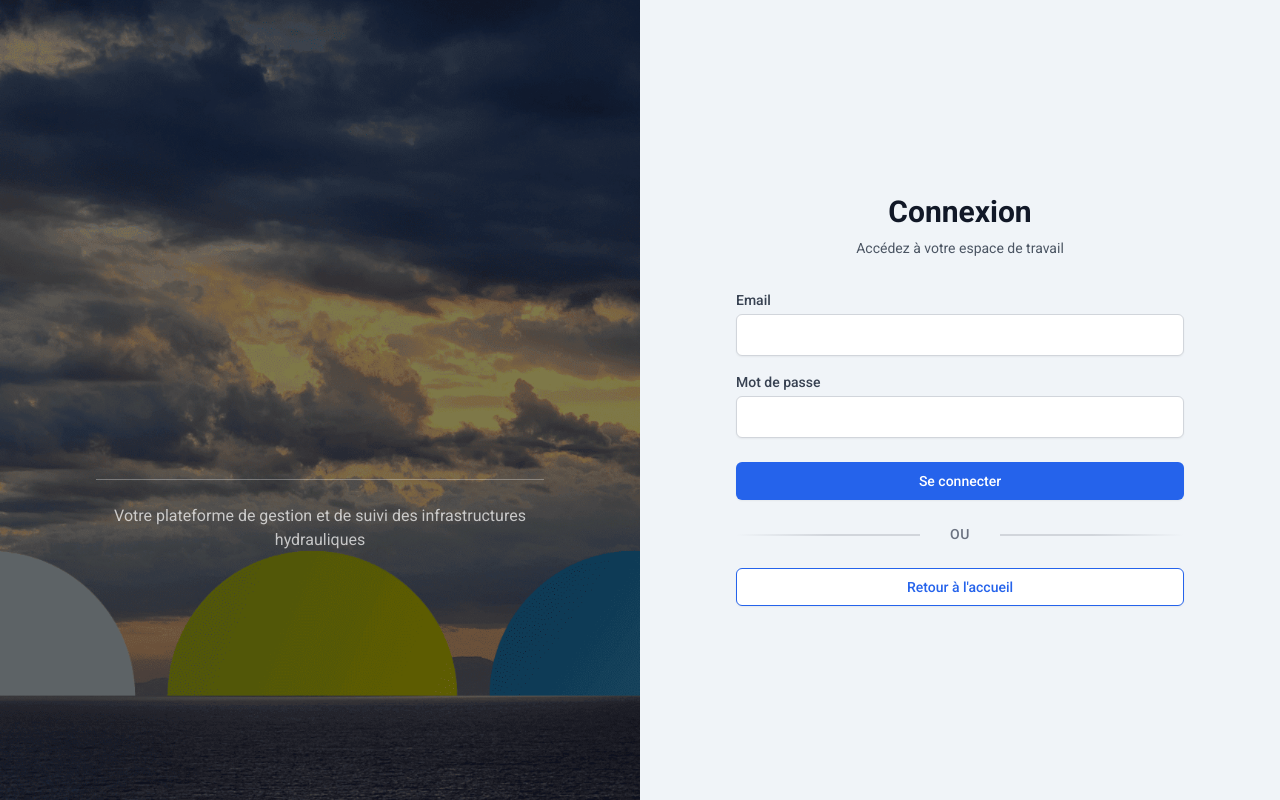
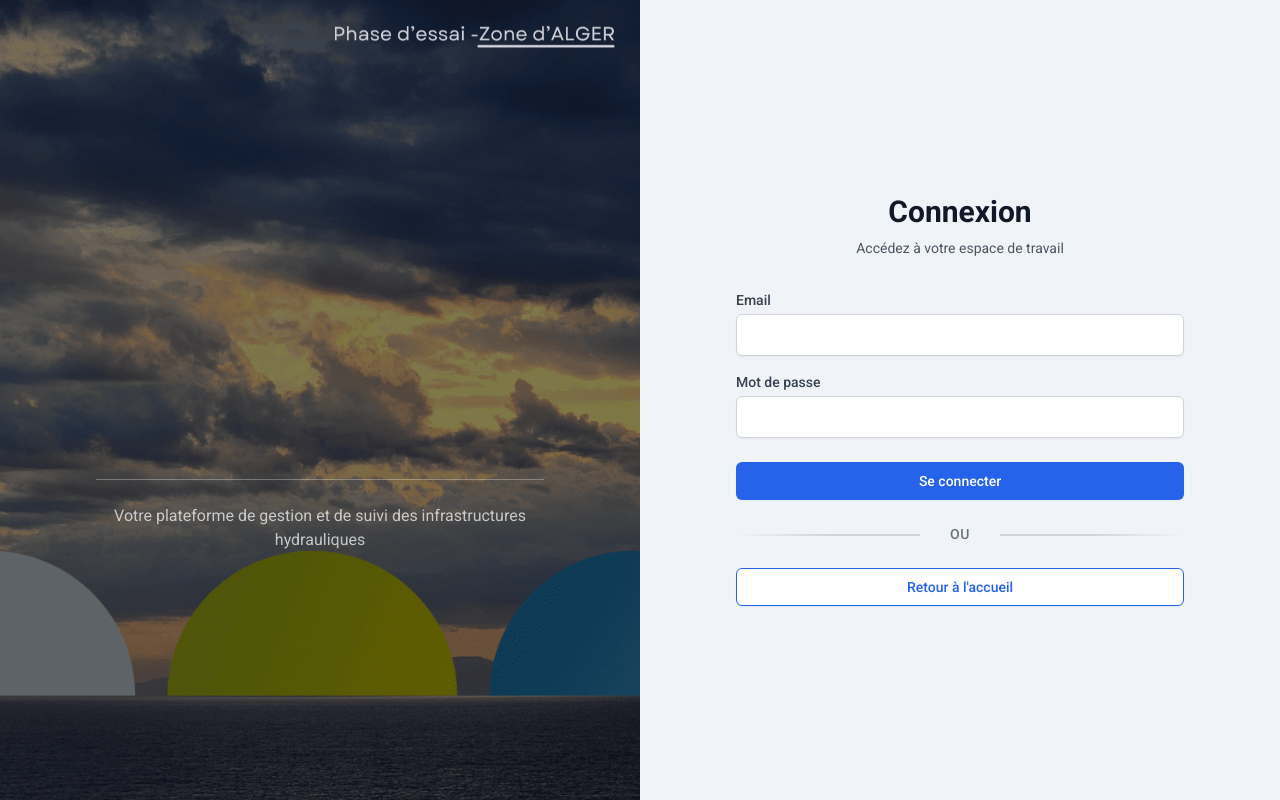
Before and after one commit to MehdiBen2/OnaSpark-next, a Next.js app: page /login in a window 1280 px wide. Built offline with nearby package versions, Linux system fonts and the light colour scheme.

Commit message:
Update page.tsx

```diff
--- a/src/app/login/page.tsx
+++ b/src/app/login/page.tsx
@@ -94,13 +94,13 @@ export default function LoginPage() {
             className="w-full h-full object-cover"
           />
         </div>
-        <div className="absolute top-4 right-4 z-20">
+        <div className="absolute top-0 left-0 right-0 z-20 flex justify-end p-4">
           <Image
             src="/images/backrounds/phasetest.png"
             alt="Test Phase"
-            width={500}
+            width={300}
             height={100}
-            className="absolute top-4 right-4 z-20 object-contain"
+            className="object-contain"
           />
         </div>
         <div className="absolute inset-0 bg-black/50 z-10 flex flex-col justify-center items-center text-white p-12">
```
